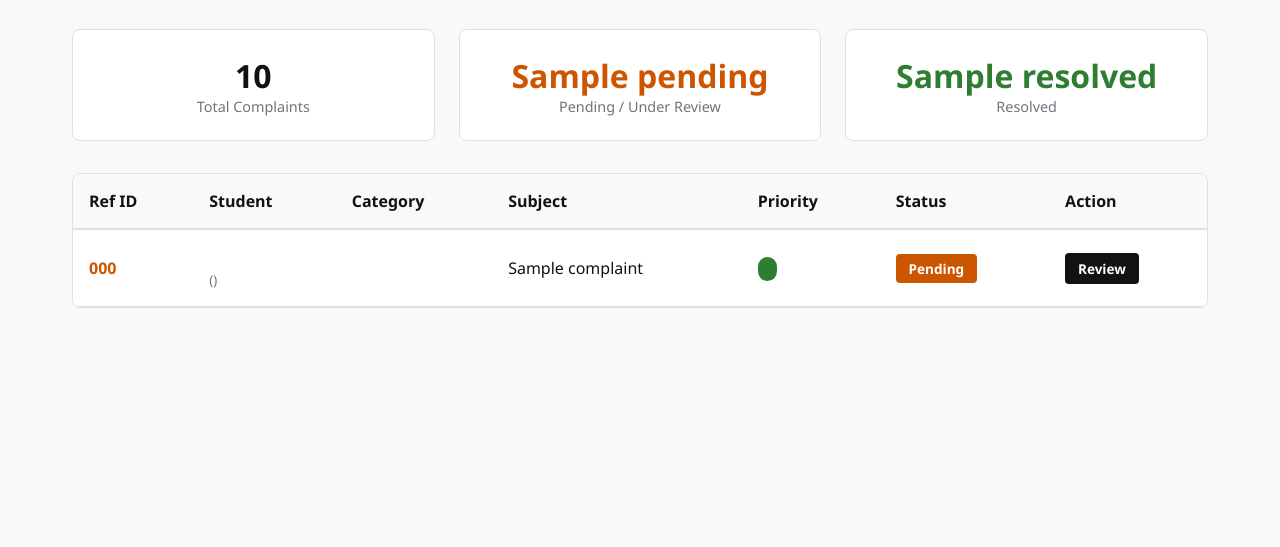
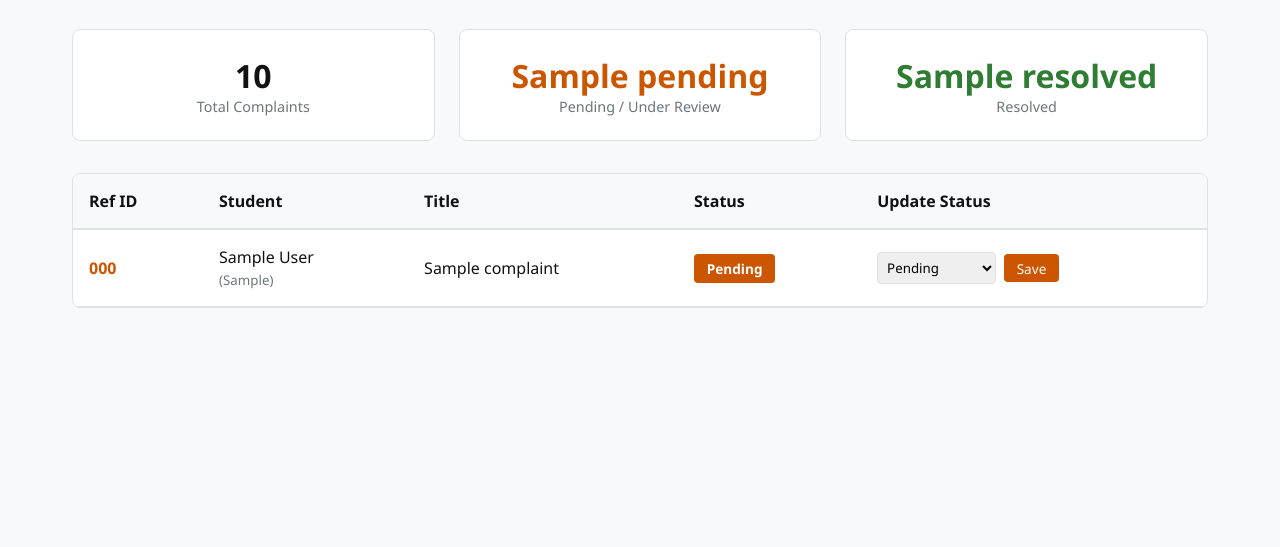
Before and after one commit to Harjabart/bouesti-college-of-science_complaint_system, a Flask app: template templates/admin/dashboard.html in a window 1280 px wide. Shown: the part 163-710 px from the top of the page. Run offline with Flask 3, Linux system fonts and the light colour scheme; tables that the repository leaves empty hold one stand-in row (values such as "Sample post"); the template is opened without the code that fills it: values that come from a table or form of the project are taken from there, most other values are stand-ins (such as "Sample title", 1, 10 or a date in 2020).

Commit message:
Fix Jinja2 attribute and route mismatches in admin dashboard template

```diff
--- a/templates/admin/dashboard.html
+++ b/templates/admin/dashboard.html
@@ -13,17 +13,23 @@
     style="display: grid; grid-template-columns: repeat(auto-fit, minmax(200px, 1fr)); gap: 1.5rem; margin-bottom: 2rem;">
     <div
         style="background-color: var(--card-bg); padding: 1.5rem; border-radius: 8px; border: 1px solid var(--border-color); text-align: center;">
-        <h3 style="font-size: 2rem; color: var(--text-color);">{{ total }}</h3>
+        <h3 style="font-size: 2rem; color: var(--text-color);">{{ total if total is defined else complaints|length }}
+        </h3>
         <p style="color: var(--text-muted); font-size: 0.9rem;">Total Complaints</p>
     </div>
     <div
         style="background-color: var(--card-bg); padding: 1.5rem; border-radius: 8px; border: 1px solid var(--border-color); text-align: center;">
-        <h3 style="font-size: 2rem; color: var(--primary-color);">{{ pending }}</h3>
+        <h3 style="font-size: 2rem; color: var(--primary-color);">
+            {{ pending if pending is defined else complaints|selectattr('status', 'equalto', 'Pending')|list|length }}
+        </h3>
         <p style="color: var(--text-muted); font-size: 0.9rem;">Pending / Under Review</p>
     </div>
     <div
         style="background-color: var(--card-bg); padding: 1.5rem; border-radius: 8px; border: 1px solid var(--border-color); text-align: center;">
-        <h3 style="font-size: 2rem; color: #2E7D32;">{{ resolved }}</h3>
+        <h3 style="font-size: 2rem; color: #2E7D32;">
+            {{ resolved if resolved is defined else complaints|selectattr('status', 'equalto', 'Resolved')|list|length
+            }}
+        </h3>
         <p style="color: var(--text-muted); font-size: 0.9rem;">Resolved</p>
     </div>
 </div>
@@ -36,27 +42,20 @@
             <tr style="border-bottom: 2px solid var(--border-color); background-color: var(--bg-color);">
                 <th style="padding: 1rem;">Ref ID</th>
                 <th style="padding: 1rem;">Student</th>
-                <th style="padding: 1rem;">Category</th>
-                <th style="padding: 1rem;">Subject</th>
-                <th style="padding: 1rem;">Priority</th>
+                <th style="padding: 1rem;">Title</th>
                 <th style="padding: 1rem;">Status</th>
-                <th style="padding: 1rem;">Action</th>
+                <th style="padding: 1rem;">Update Status</th>
             </tr>
         </thead>
         <tbody>
             {% for c in complaints %}
             <tr style="border-bottom: 1px solid var(--border-color);">
                 <td style="padding: 1rem; font-weight: bold; color: var(--primary-color);">{{ c.reference_number }}</td>
-                <td style="padding: 1rem;">{{ c.student.full_name }}<br><small style="color: var(--text-muted);">({{
-                        c.student.username }})</small></td>
-                <td style="padding: 1rem;">{{ c.category.name }}</td>
-                <td style="padding: 1rem;">{{ c.subject }}</td>
                 <td style="padding: 1rem;">
-                    <span
-                        style="padding: 0.2rem 0.6rem; border-radius: 12px; font-size: 0.8rem; font-weight: bold; background-color: {% if c.priority == 'Urgent' %}#C62828{% elif c.priority == 'High' %}#E65100{% else %}#2E7D32{% endif %}; color: #fff;">
-                        {{ c.priority }}
-                    </span>
+                    {{ c.user.full_name if c.user else 'Unknown Student' }}<br>
+                    <small style="color: var(--text-muted);">({{ c.user.matric_no if c.user else 'N/A' }})</small>
                 </td>
+                <td style="padding: 1rem;">{{ c.title }}</td>
                 <td style="padding: 1rem;">
                     <span
                         style="padding: 0.3rem 0.8rem; border-radius: 4px; font-size: 0.85rem; font-weight: bold; background-color: var(--primary-color); color: #fff;">
@@ -64,15 +63,26 @@
                     </span>
                 </td>
                 <td style="padding: 1rem;">
-                    <a href="{{ url_for('admin_view_complaint', complaint_id=c.id) }}"
-                        style="padding: 0.4rem 0.8rem; background-color: var(--secondary-color); color: #fff; text-decoration: none; border-radius: 4px; font-size: 0.85rem; font-weight: bold;">
-                        Review
-                    </a>
+                    <form action="{{ url_for('update_status', complaint_id=c.id) }}" method="POST"
+                        style="display: flex; gap: 0.5rem; align-items: center;">
+                        <select name="status"
+                            style="padding: 0.3rem; border-radius: 4px; border: 1px solid var(--border-color);">
+                            <option value="Pending" {% if c.status=='Pending' %}selected{% endif %}>Pending</option>
+                            <option value="Under Review" {% if c.status=='Under Review' %}selected{% endif %}>Under
+                                Review</option>
+                            <option value="Resolved" {% if c.status=='Resolved' %}selected{% endif %}>Resolved</option>
+                            <option value="Rejected" {% if c.status=='Rejected' %}selected{% endif %}>Rejected</option>
+                        </select>
+                        <button type="submit"
+                            style="padding: 0.3rem 0.8rem; background-color: var(--primary-color); color: #fff; border: none; border-radius: 4px; cursor: pointer; font-size: 0.85rem;">
+                            Save
+                        </button>
+                    </form>
                 </td>
             </tr>
             {% else %}
             <tr>
-                <td colspan="7" style="padding: 2rem; text-align: center; color: var(--text-muted);">
+                <td colspan="5" style="padding: 2rem; text-align: center; color: var(--text-muted);">
                     No complaints registered in the system yet.
                 </td>
             </tr>
```
